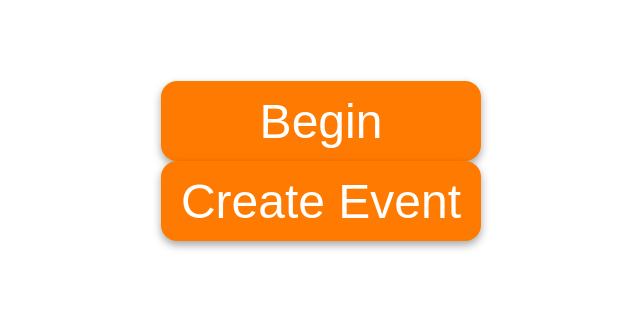
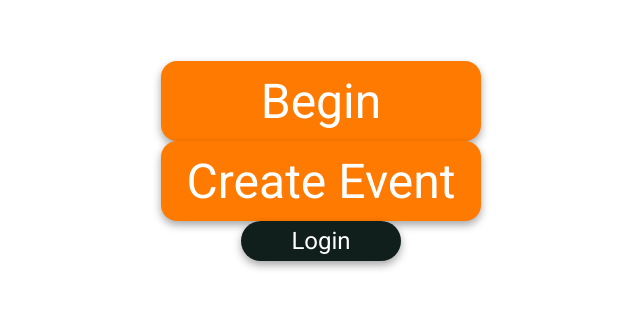
Before and after one commit to wilyyy/John, a Next.js app in the folder john-app/: page / in a window 1280 px wide. Shown: the part 239-548 px from the top of the page, without its empty margins (319-959 px from the left). Built offline with nearby package versions, Linux system fonts and the light colour scheme.

Commit message:
added buttons, imported ubunut and roboto font

```diff
--- a/john-app/Components/Button/index.js
+++ b/john-app/Components/Button/index.js
@@ -8,28 +8,35 @@ const ButtonCont = styled.button`
     align-items: center;
     width: ${props=>props.width};
     height: ${props=>props.height};
-    background-color: #FF7A00;
+    background-color: ${props=>props.bgcolor};
     color: #ffffff;
-    border-radius: 1rem;
+    border-radius: ${props=>props.borderradius};
     border: none;
-    filter: drop-shadow(0px 4px 4px rgba(0, 0, 0, 0.35))
+    filter: drop-shadow(0px 4px 4px rgba(0, 0, 0, 0.35));
+    font-size: ${props=>props.fontsize};
 `;
 
 const ButtonText = styled.div`
     display: flex;
     color: #ffffff;
-    font-size: 3rem;
+    font-family: 'Roboto', sans-serif;
 `;
 
 const Button = ({
     width = "20rem",
     height = "5rem",
-    text = "Begin"
+    text = "Begin",
+    borderradius = "1rem",
+    bgcolor = "#FF7A00",
+    fontsize = "3rem"
 }) =>{
     return <ButtonCont
         width = {width}
         height = {height}
         text = {text}
+        borderradius = {borderradius}
+        bgcolor = {bgcolor}
+        fontsize = {fontsize}
     >
         <ButtonText>{text}</ButtonText>
     </ButtonCont>
--- a/john-app/pages/index.js
+++ b/john-app/pages/index.js
@@ -16,6 +16,8 @@ export default function Home() {
       <Button />
       <Button text="Create Event"/>
 
+      <Button width="10rem" height="2.5rem" bgcolor="#111F1C" borderradius="3rem" fontsize="1.5rem" text="Login"/>
+
 
     </div>
   )
```
